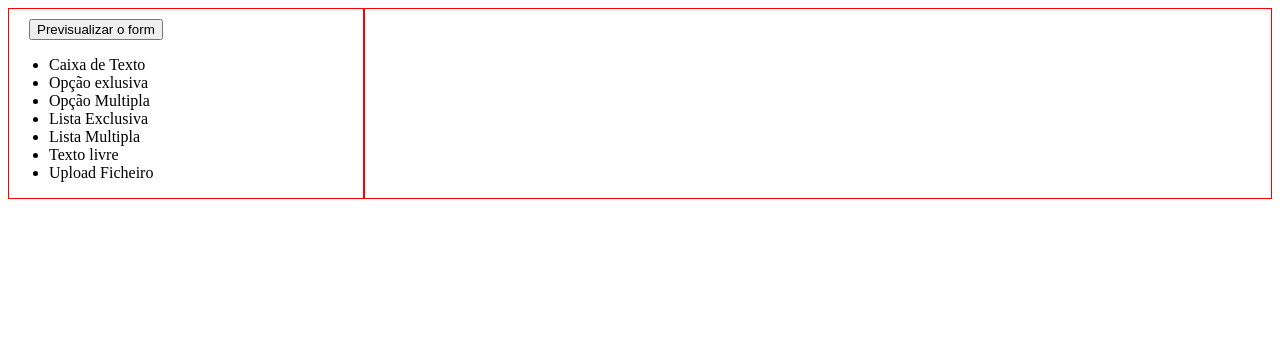
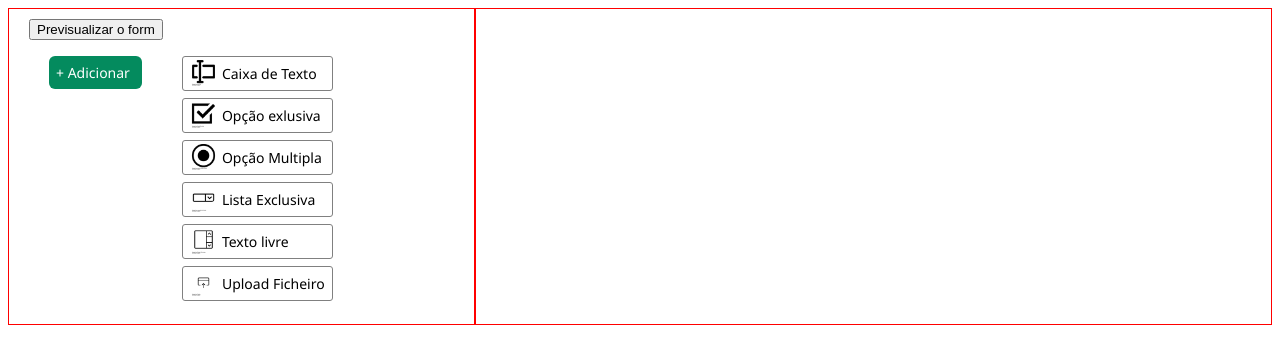
Before and after one commit to nbernardo/formbuilder, a plain HTML site: page index.html in a window 1280 px wide. Drawn offline with Linux system fonts and the light colour scheme.

Commit message:
feat: Form Builder configuration view design adjustements

```diff
--- a/assets/css/main.css
+++ b/assets/css/main.css
@@ -16,7 +16,7 @@
 }
 
 .component-container{
-    flex: 1;
+    flex: 1.5;
 }
 
 
@@ -157,7 +157,8 @@
     border-top-right-radius: 5px;
     padding-left: 8px;
     font-size: 14px;
-    width: 108px;
+    width: 200px;
+    flex-direction: row;
 
 }
 
@@ -173,3 +174,44 @@ span .lineRemover:hover{
     width: 108px;
 
 }
+
+#formConfigurationPanel{
+    display: flex;
+}
+
+.component-container  ul  li{
+    font: 14px tahoma;
+    font-family: 'Segoe UI', Tahoma, Geneva, Verdana, sans-serif;
+    list-style: none;
+}
+
+ul.componentList > li{
+    cursor: pointer;
+    display: flex;
+    border: 1px solid grey;
+    margin-bottom: 7px;
+    padding: 3px;
+    border-radius: 3px;
+    padding-left: 7px;
+    padding-right: 7px;
+}
+
+ul.modelPannel li:first-child{
+    /*border: 1px solid red;*/
+    padding: 7px;
+    padding-right: 12px;
+    border-radius: 6px;
+    background-color: rgb(4, 139, 94);
+    color: white;
+    margin-bottom: 20px;
+}
+
+
+.inputComponentIcon{
+    width: 27px;
+}
+
+.inputComponentText{
+    padding-top: 4px;
+    padding-left: 5px;
+}
--- a/assets/js/component.js
+++ b/assets/js/component.js
@@ -34,6 +34,21 @@ class Component {
         });
 
         container.appendChild(removeBtn);
+        return container;
+
+    }
+
+    newGroup(){
+
+        const container = this.newComponent("div");
+        const group = this.newComponent("fieldset");
+        const legend = this.newComponent("legend");
+
+        legend.appendChild(this.newLabel());
+        group.appendChild(legend);
+
+        container.appendChild(group);
+
         return container;
 
     }
--- a/assets/js/drag.js
+++ b/assets/js/drag.js
@@ -116,10 +116,18 @@ function newComponentLine(e) {
     newLine.innerHTML = LINEPLACEHOLDER;
 
     const removeLineBtn = document.createElement("span");
-    removeLineBtn.innerHTML = `Remover linha`;
+
+    removeLineBtn.innerHTML = `
+        x Remover linha
+        <label class='editing_tabel' style="font-weight: bold;" contenteditable="true">Grupo</label>
+    `;
     removeLineBtn.className = `top10px removeComponent lineRemover`;
 
-    removeLineBtn.onclick = function(){
+    removeLineBtn.onclick = function(event){
+
+        if(event.target.className == "editing_tabel")
+            return;
+
         let curLine = document.getElementById(newLine.id);
         document.getElementById("formArea").removeChild(curLine);
         document.getElementById("formArea").removeChild(removeLineBtn);
--- a/assets/js/form.js
+++ b/assets/js/form.js
@@ -149,3 +149,39 @@ function resetOptionGroupContainer(ctx) {
     } catch (error) { }
 
 }
+
+
+function newModel(){
+
+    //<img src="assets/icons/select.png" class="inputComponentIcon">
+    //<span class="inputComponentText"> Lista Exclusiva </span>
+
+    console.log(`Chamou no inicio`);
+    const container = document.getElementById("formConfigurationPanel");
+    const modelsList = container.getElementsByClassName("modelPannel")[0];
+
+    const modelIcon = document.createElement("img");
+    modelIcon.src = "assets/icons/data_model.png";
+    modelIcon.className = "inputComponentIcon";
+
+    const modelName = document.createElement("input");
+    modelName.contentEditable = true;
+    modelName.style.marginLeft = "7px";
+    modelName.style.marginTop = "3px";
+    modelName.style.width = "130px";
+    modelName.style.border = "none";
+    modelName.placeholder = `Nome Entidade`;
+
+    const modelLine = document.createElement("li");
+    modelLine.style.display = "flex";
+    modelLine.style.borderRadius = "3px";
+    modelLine.style.border = "1px solid grey";
+    modelLine.style.padding = "5px";
+    modelLine.appendChild(modelIcon);
+    modelLine.appendChild(modelName);
+
+    modelsList.appendChild(modelLine);
+
+    console.log(`Chamou no fim`);
+
+}
--- a/index.html
+++ b/index.html
@@ -25,29 +25,48 @@
 
             <button onclick="previewForm()" id="formPreviewButton">Previsualizar o form</button>
 
-            <ul>
+            <div id="formConfigurationPanel">
+
+                <ul class="modelPannel">
+                    <li onclick="newModel()" style="cursor: pointer;">
+                        + Adicionar
+                    </li>
+                </ul>
+
+                <ul class="componentList">
+                    <!--
+                        <li draggable="true" ondrag="dragging(event)" data-type="Group">Fieldgroup</li>
+                    -->
+
                     <li draggable="true" ondrag="dragging(event)" data-type="Input">
-                    Caixa de Texto
+                        <img src="assets/icons/input.png" class="inputComponentIcon">
+                        <span class="inputComponentText"> Caixa de Texto </span>
                     </li>
                     <li draggable="true" ondrag="dragging(event)" data-type="Radio">
-                    Opção exlusiva
+                        <img src="assets/icons/check.png" class="inputComponentIcon">
+                        <span class="inputComponentText"> Opção exlusiva </span>
                     </li>
                     <li draggable="true" ondrag="dragging(event)" data-type="Check">
-                    Opção Multipla
+                        <img src="assets/icons/radio.png" class="inputComponentIcon">
+                        <span class="inputComponentText"> Opção Multipla </span>
                     </li>
                     <li draggable="true" ondrag="dragging(event)" data-type="Select">
-                    Lista Exclusiva
+                        <img src="assets/icons/select.png" class="inputComponentIcon">
+                        <span class="inputComponentText"> Lista Exclusiva </span>
                     </li>
-                <li draggable="true" ondrag="dragging(event)" data-type="MultiSelect">
-                    Lista Multipla
-                </li>
+
                     <li draggable="true" ondrag="dragging(event)" data-type="Textarea">
-                    Texto livre
+                        <img src="assets/icons/text_area.png" class="inputComponentIcon">
+                        <span class="inputComponentText"> Texto livre </span>
                     </li>
                     <li draggable="true" ondrag="dragging(event)" data-type="File">
-                    Upload Ficheiro
+                        <img src="assets/icons/upload.png" class="inputComponentIcon">
+                        <span class="inputComponentText"> Upload Ficheiro </span>
                     </li>
                 </ul>
+
+            </div>
+
 
         </div>
 
```
Also changed, not shown: assets/icons/check.png (added), assets/icons/check_box.png (added), assets/icons/data_model.png (added), assets/icons/input.png (added), assets/icons/radio.png (added), assets/icons/radio_button.png (added), assets/icons/select.png (added), assets/icons/text_area.png (added), assets/icons/upload.png (added). Lines whose indentation alone changed are shown as unchanged.
